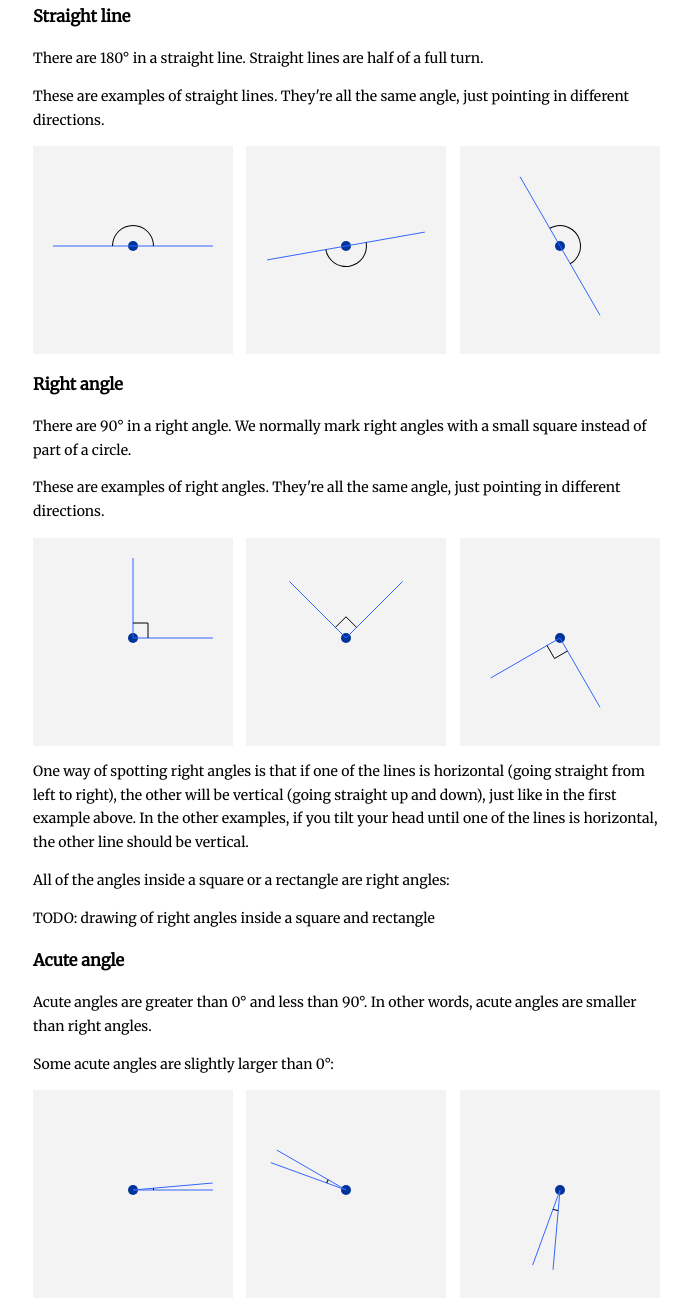
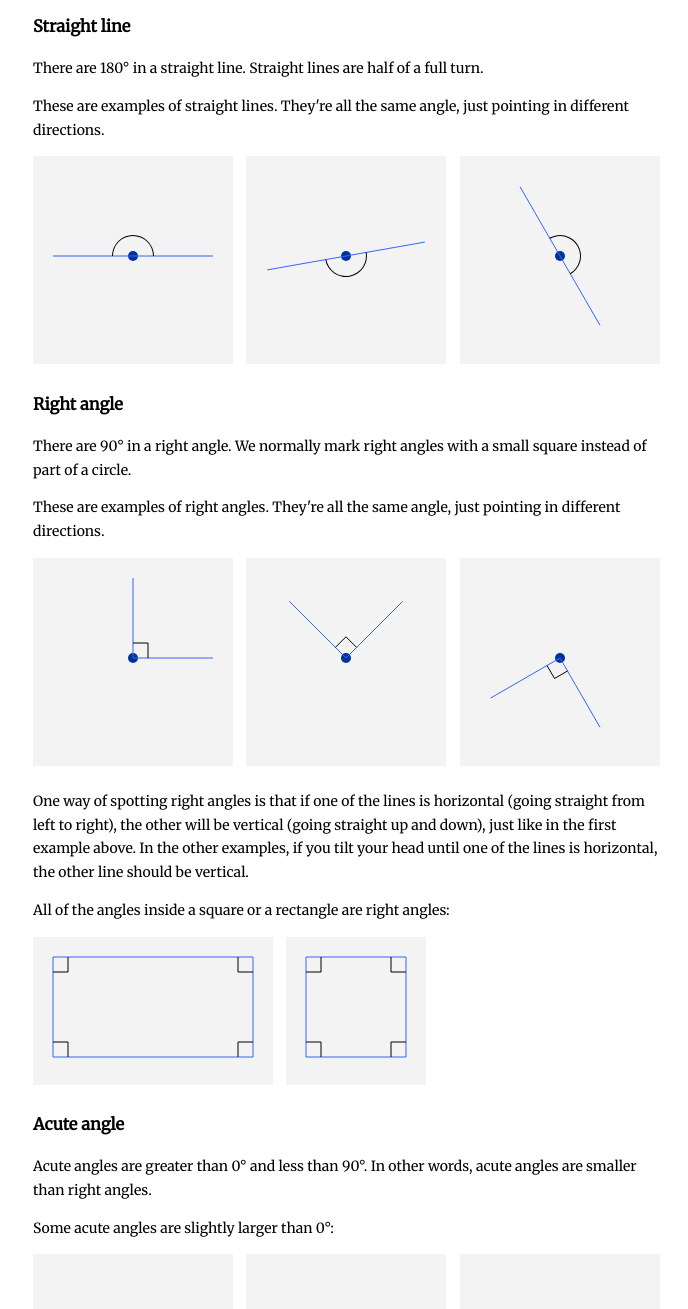
Before and after one commit to mwilliamson/maths-lessons, a plain HTML site: page types-of-angles.html in a window 1280 px wide. Shown: the part 527-1836 px from the top of the page, without its empty margins (292-980 px from the left). Drawn offline with nearby package versions, Linux system fonts and the light colour scheme.

Commit message:
Draw rectangle examples

```diff
--- a/style.css
+++ b/style.css
@@ -19,6 +19,7 @@ body {
 div[data-widget] {
     display: inline-block;
     margin-right: 10px;
+    margin-bottom: 10px;
     background-color: #f3f3f3;
 }
 
--- a/types-of-angles.html
+++ b/types-of-angles.html
@@ -79,9 +79,10 @@
         All of the angles inside a square or a rectangle are right angles:
       </p>
 
-      <p>
-        TODO: drawing of right angles inside a square and rectangle
-      </p>
+      <div class="widget">
+        <div data-widget="rectangle-angle-example" data-width="200" data-height="100"></div>
+        <div data-widget="rectangle-angle-example" data-width="100" data-height="100"></div>
+      </div>
 
       <h3>Acute angle</h3>
 
--- a/types-of-angles.js
+++ b/types-of-angles.js
@@ -3,6 +3,44 @@
     var height = width;
 
     var centre = {x: width / 2, y: height / 2};
+
+    renderRectangleAngleWidgets();
+
+    function renderRectangleAngleWidgets() {
+        $("*[data-widget='rectangle-angle-example']").each(function() {
+            renderRectangleAngleExampleWidget(this);
+        });
+    }
+
+    function renderRectangleAngleExampleWidget(element) {
+        var padding = 20;
+        var width = 1 * element.getAttribute("data-width");
+        var height = 1 * element.getAttribute("data-height");
+
+        var svg = d3.select(element)
+            .append("svg")
+            .attr("width", width + 2 * padding)
+            .attr("height", height + 2 * padding);
+
+        var rectanglePath = [
+            [0, 0],
+            [width, 0],
+            [width, height],
+            [0, height],
+            [0, 0]
+        ];
+        svg.append("path")
+            .datum(rectanglePath)
+            .attr("d", d3.svg.line())
+            .attr("transform", "translate(" + padding + "," + padding + ")")
+            .style("stroke", "#3366ff")
+            .style("fill", "none");
+
+        drawMarker(svg, {x: padding, y: padding}, Math.PI * 3 / 2, Math.PI * 2);
+        drawMarker(svg, {x: padding + width, y: padding}, Math.PI, Math.PI * 3 / 2);
+        drawMarker(svg, {x: padding, y: padding + height}, 0, Math.PI / 2);
+        drawMarker(svg, {x: padding + width, y: padding + height}, Math.PI / 2, Math.PI);
+    }
 
     renderAngleWidgets();
 
@@ -28,7 +66,7 @@
         drawVertex(svg);
         drawArm(svg, initialHeading);
         drawArm(svg, finalHeading);
-        drawMarker(svg, initialHeading, finalHeading);
+        drawMarker(svg, centre, initialHeading, finalHeading);
     }
 
     function readInitialHeading(element) {
@@ -66,7 +104,7 @@
         drawVertex(svg);
         drawArm(svg, 0);
         drawArm(svg, angle);
-        drawMarker(svg, 0, angle);
+        drawMarker(svg, centre, 0, angle);
     }
 
     function drawArm(svg, angle) {
@@ -97,24 +135,24 @@
             .style("fill", vertexFillColour);
     }
 
-    function drawMarker(svg, startAngle, endAngle) {
+    function drawMarker(svg, position, startAngle, endAngle) {
         var innerRadius = 20;
         var strokeWidth = 1;
 
         if (isRightAngle(startAngle, endAngle)) {
             var squareWidth = innerRadius / 4 * 3;
             svg.append("line")
-                .attr("x1", centre.x + Math.cos(endAngle) * squareWidth)
-                .attr("y1", centre.y - Math.sin(endAngle) * squareWidth)
-                .attr("x2", centre.x + Math.cos(endAngle) * squareWidth + Math.cos(startAngle) * squareWidth)
-                .attr("y2", centre.y - Math.sin(endAngle) * squareWidth - Math.sin(startAngle) * squareWidth)
+                .attr("x1", position.x + Math.cos(endAngle) * squareWidth)
+                .attr("y1", position.y - Math.sin(endAngle) * squareWidth)
+                .attr("x2", position.x + Math.cos(endAngle) * squareWidth + Math.cos(startAngle) * squareWidth)
+                .attr("y2", position.y - Math.sin(endAngle) * squareWidth - Math.sin(startAngle) * squareWidth)
                 .style("stroke", "#000");
 
             svg.append("line")
-                .attr("x1", centre.x + Math.cos(startAngle) * squareWidth)
-                .attr("y1", centre.y - Math.sin(startAngle) * squareWidth)
-                .attr("x2", centre.x + Math.cos(endAngle) * squareWidth + Math.cos(startAngle) * squareWidth)
-                .attr("y2", centre.y - Math.sin(endAngle) * squareWidth - Math.sin(startAngle) * squareWidth)
+                .attr("x1", position.x + Math.cos(startAngle) * squareWidth)
+                .attr("y1", position.y - Math.sin(startAngle) * squareWidth)
+                .attr("x2", position.x + Math.cos(endAngle) * squareWidth + Math.cos(startAngle) * squareWidth)
+                .attr("y2", position.y - Math.sin(endAngle) * squareWidth - Math.sin(startAngle) * squareWidth)
                 .style("stroke", "#000");
         } else {
             var arc = d3.svg.arc()
@@ -125,7 +163,7 @@
 
         svg.append("path")
             .attr("d", arc)
-            .attr("transform", "translate(" + centre.x + "," + centre.y + ")");
+            .attr("transform", "translate(" + position.x + "," + position.y + ")");
         }
     }
 
```
